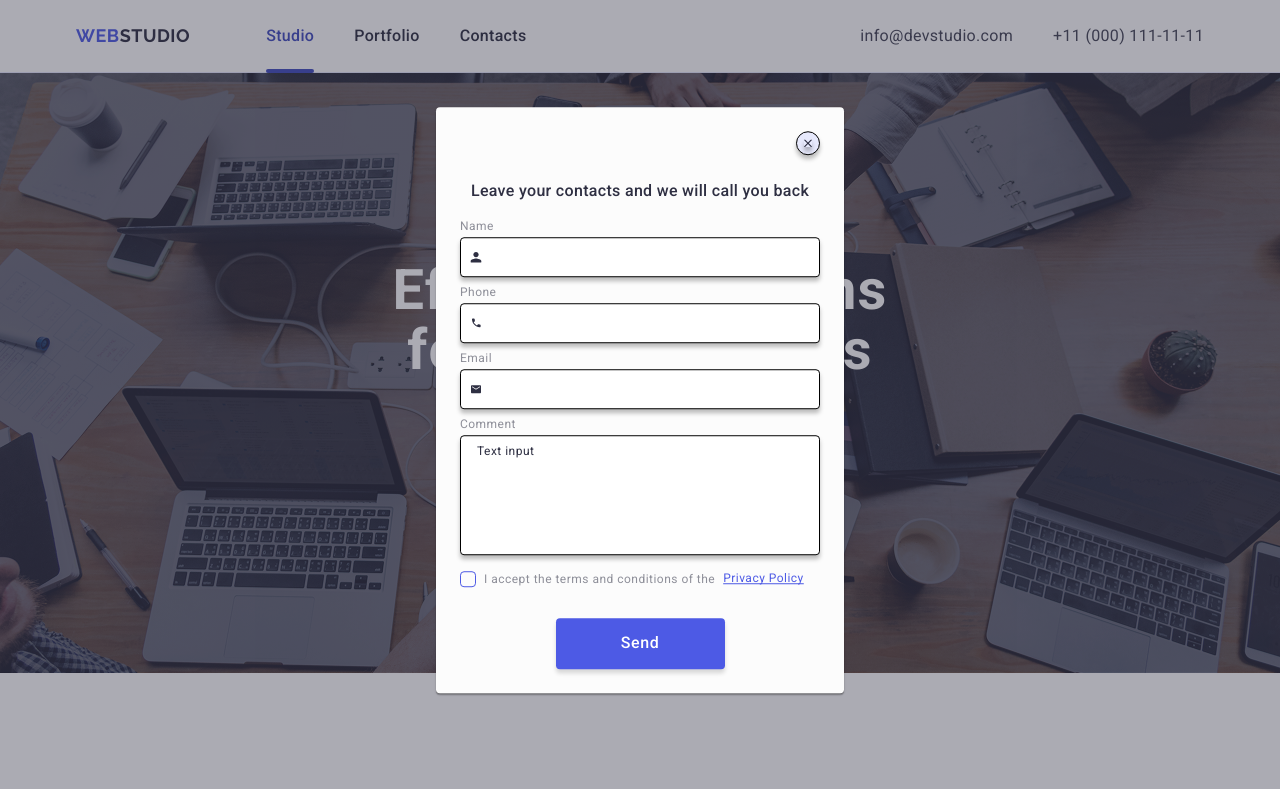
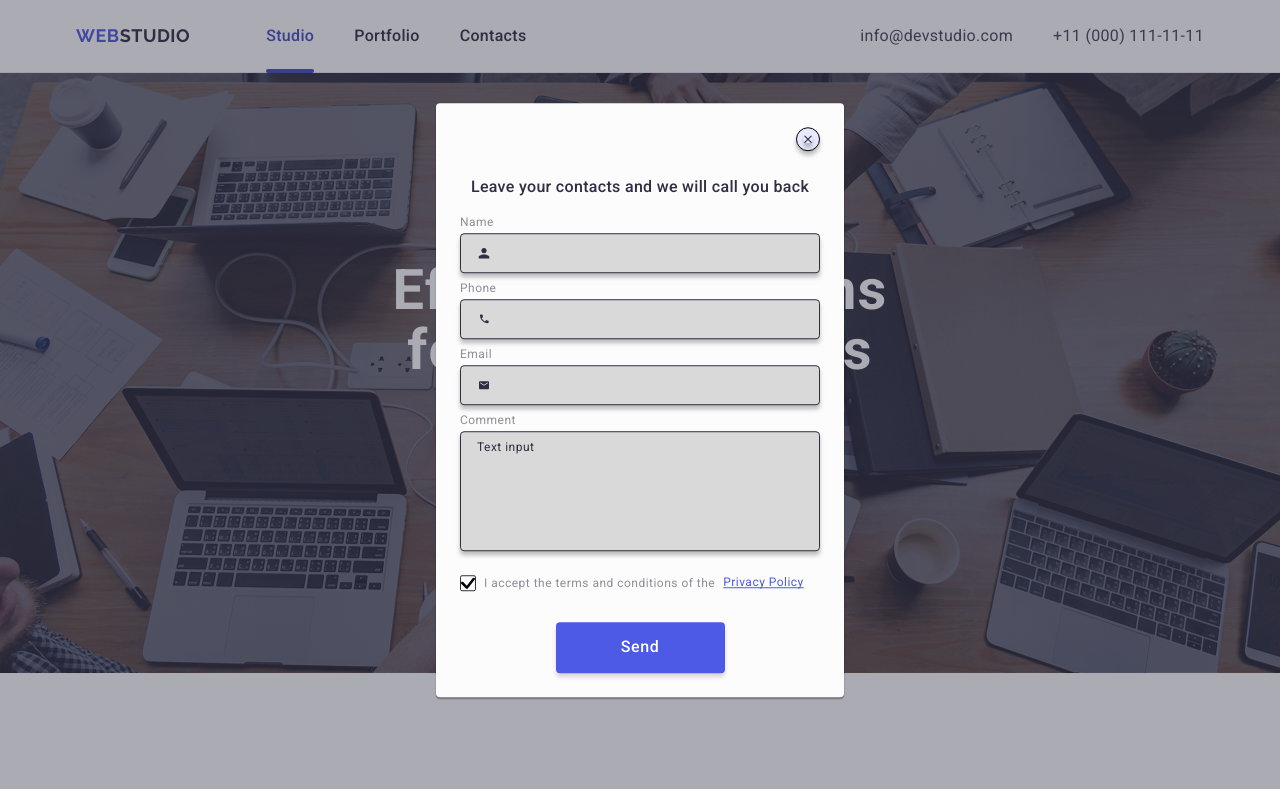
Before and after one commit to 48VA/goit-markup-hw-05, a plain HTML site: page index.html in a window 1280 px wide. Both pictures are taken after a click on the button "Order Service". Shown: the top 789 px of the page. Drawn offline with nearby package versions, Linux system fonts and the light colour scheme.

Commit message:
hw5 fix4

```diff
--- a/css/styles.css
+++ b/css/styles.css
@@ -686,8 +686,6 @@
   font-weight: 400;
   line-height: 1.17;
   letter-spacing: 0.04em;
-  margin-bottom: 4px;
-  margin-top: 8px;
   text-shadow: 0px 4px 4px 0px rgba(0, 0, 0, 0.25);
 }
 
@@ -697,17 +695,12 @@
 
 .input-wrapper {
   position: relative;
-}
-
-.form-input {
-  width: 100%;
-  padding-left: 32px; /* місце для іконки */
-  box-sizing: border-box;
+  margin-top: 4px;
 }
 
 .form-icon {
   position: absolute;
-  left: 8px;
+  left: 16px;
   top: 50%;
   transform: translateY(-50%);
   width: 16px;
@@ -729,7 +722,6 @@
   box-sizing: border-box;
   border-radius: 4px;
   white-space: nowrap;
-  margin-top: 24px;
   transition: background-color 250ms cubic-bezier(0.4, 0, 0.2, 1);
   text-shadow: 0px 4px 4px 0px rgba(0, 0, 0, 0.25);
   box-shadow: 0px 4px 4px 0px rgba(0, 0, 0, 0.15);
@@ -750,7 +742,8 @@
 }
 
 .form-input {
-  border: 1px solid #000000;
+  box-sizing: border-box;
+  border: 1px solid #2E2F42;
   border-radius: 4px;
   width: 100%;
   height: 40px;
@@ -759,17 +752,15 @@
   line-height: 1.17;
   letter-spacing: 0.04em;
   color: #2E2F42;
+  background-color: #d9d9d9;
   box-shadow: 0px 4px 4px 0px rgba(0, 0, 0, 0.25);
-  padding-left:38px;
-  padding-right: 16px;
-  padding-top: 12px;
-  padding-bottom: 12px;
-  outline: transparent;
+  padding: 12px 16px 12px 38px; /* відступ зліва для іконки */
   transition: border-color 250ms cubic-bezier(0.4, 0, 0.2, 1);
 }
 
 .form-input:focus {
 border-color: #4D5AE5;
+caret-color: #2E2F42;
 }
 
 .form-input:focus + .form-icon {
@@ -781,6 +772,12 @@
   resize: none;
   height: 120px;
   width: 100%;
+  margin-bottom: 8px;
+}
+
+.checkbox-field {
+  margin-top: 8px;
+  margin-bottom: 24px;
 }
 
 .privacy-link {
@@ -810,16 +807,15 @@
   display: inline-flex;
   align-items: center;
   justify-content: center;
-  border: 1px solid #4D5AE5;
-  border-radius: 4px;
+  border: 1px solid #2E2F42;
+  border-radius: 2px;
   gap: 8px;
   width: 16px;
   height: 16px;
-  fill: transparent;
 }
 
 .checkbox:checked + .checkbox-label .custom-checkbox {
-  background-color: #4D5AE5;
+  background-color: #2E2F42;
   fill: #FFFFFF;
   border: none;
 }
```
